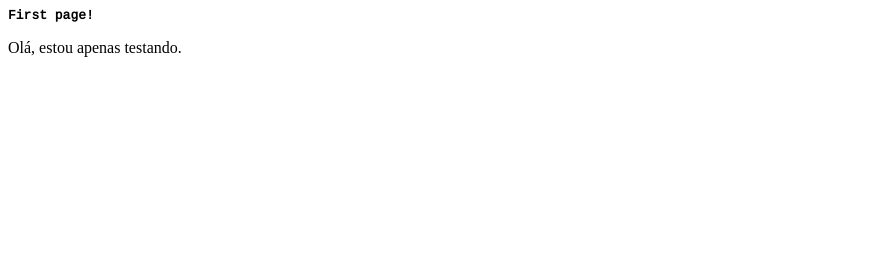
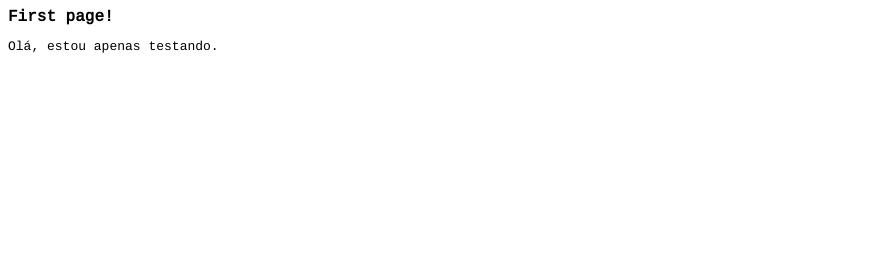
Before and after one commit to rafaelbuy/rafaelbuy.github.com, a plain HTML site: page index.html in a window 1280 px wide. Shown: the top 280 px of the page, 0-875 px from the left. Drawn offline with Linux system fonts and the light colour scheme.

Commit message:
Ajustando o index.html

```diff
--- a/index.html
+++ b/index.html
@@ -5,6 +5,9 @@
     <link href='http://fonts.googleapis.com/css?family=Cousine' rel='stylesheet' type='text/css'>
     <style type="text/css">
       h1 { font-family: 'Cousine', arial, serif;
+           font-size: 16px;
+      }
+      p { font-family: 'Cousine', arial, serif;
            font-size: 13px;
       }
     </style>
```
